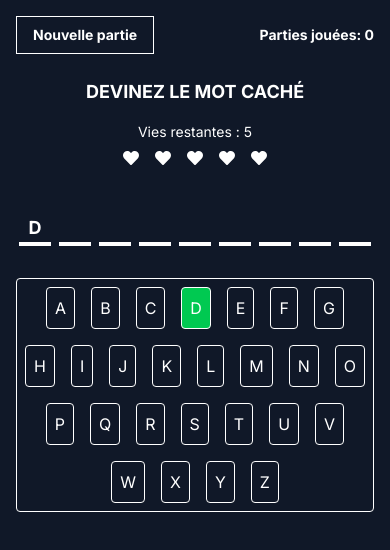
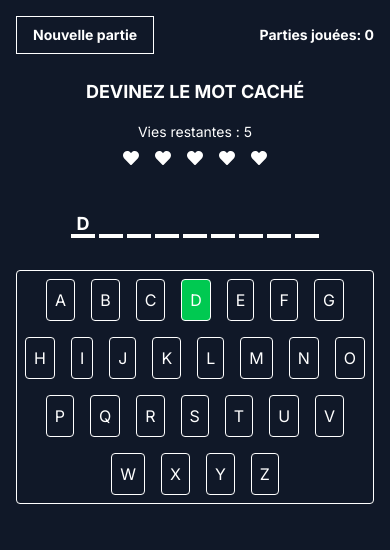
Before and after one commit to MathieuBourasseau/front-mystery-word, a React (Vite) app: page / in a window 390 px wide. Shown: the top 550 px of the page. Built offline with nearby package versions, Linux system fonts and the light colour scheme.

Commit message:
fix: to prevent the word to go outside the mobile screen when they are too long, flex-wrap has been added and the gap and the size changed

```diff
--- a/src/components/Gaming zone/GamingZone.tsx
+++ b/src/components/Gaming zone/GamingZone.tsx
@@ -37,11 +37,11 @@ export default function GamingZone({ hearts, wordToGuess, colorLetter, onLetterC
             {/* Mystery word and keyboard */}
 
             <div className="flex flex-col py-8 gap-8">
-                <div className="flex justify-center gap-2">
+                <div className="flex flex-wrap justify-center gap-1 md:gap-2">
                     {wordToGuess.map((letter, index) => (
                         <span
                             key={index}
-                            className="flex justify-center w-8 h-8 border-b-4 border-white text-lg font-bold lg:text-2xl"
+                            className="flex justify-center items-center w-6 h-6 border-b-4 border-white text-lg font-bold md:w-8 md:h-8 lg:text-2xl"
                         >
                             {letter}
                         </span>
```
